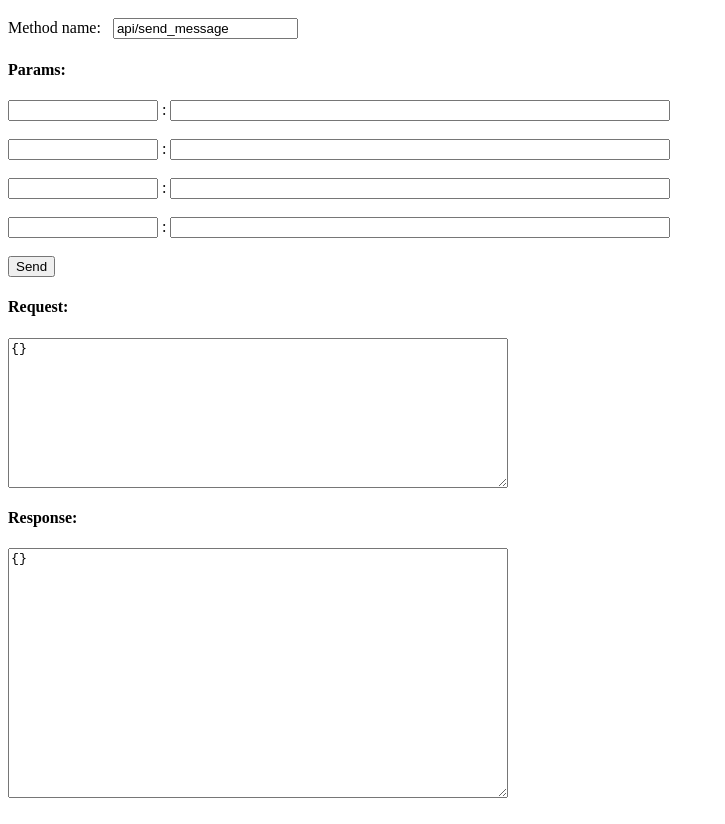
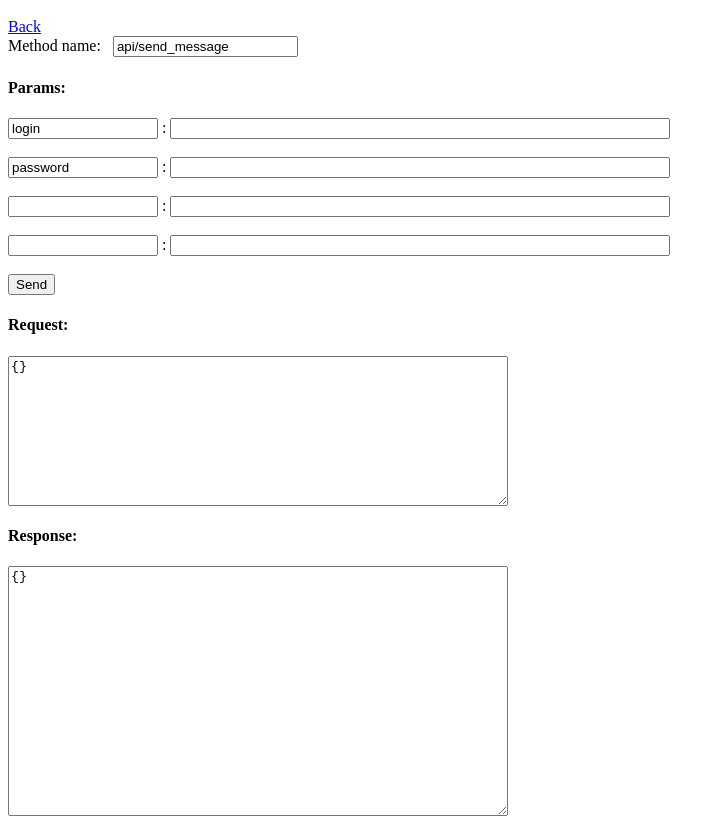
Before and after one commit to bmstu-iu9/utp2019-8-chat, a website: page client/api_test.html in a window 1280 px wide. Shown: the part 48-872 px from the top of the page, without its empty margins (0-725 px from the left). Drawn offline with Linux system fonts and the light colour scheme.

Commit message:
Small changes

```diff
--- a/client/api_test.html
+++ b/client/api_test.html
@@ -5,6 +5,8 @@
     </head>
     <body>
         <h1>API methods test</h1>
+        <a href="/index.html">Back</a>
+        <br>
         <!-- <h3 id="method_name">Send message</h3> -->
         <span>Method name:&nbsp;&nbsp;</span>
         <input type="text" id="dest" value="api/send_message">
@@ -12,14 +14,14 @@
             <h4>Params:</h4>
             <div class="param_block" style>
                 <!-- <span>token:&nbsp;&nbsp;</span> -->
-                <input type="text" id ="param_name_1" class="param_name" style="width: 150px;">
+                <input type="text" id ="param_name_1" class="param_name" style="width: 150px;" value="login">
                 :
                 <input type="text" id ="param_val_1" class="param_val" style="width: 500px;">
             </div>
             <br>
             <div class="param_block" style>
                 <!-- <span>token:&nbsp;&nbsp;</span> -->
-                <input type="text" id ="param_name_2" class="param_name" style="width: 150px;">
+                <input type="text" id ="param_name_2" class="param_name" style="width: 150px;" value="password">
                 :
                 <input type="text" id ="param_val_2" class="param_val" style="width: 500px;">
             </div>
```
Also changed, not shown: client/index.html (+1 -6 lines), client/scripts/index.js (+5 -7 lines).
